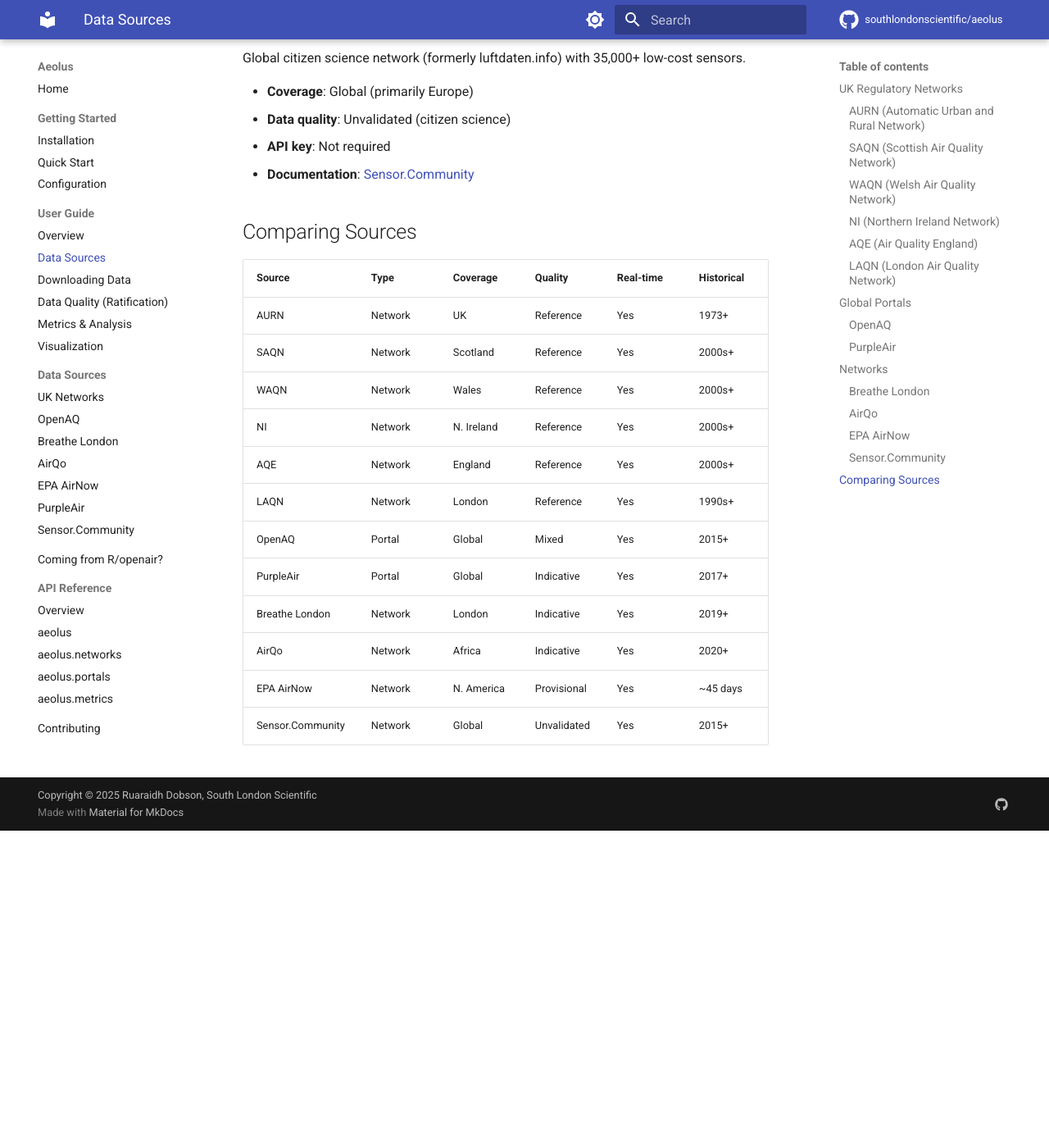
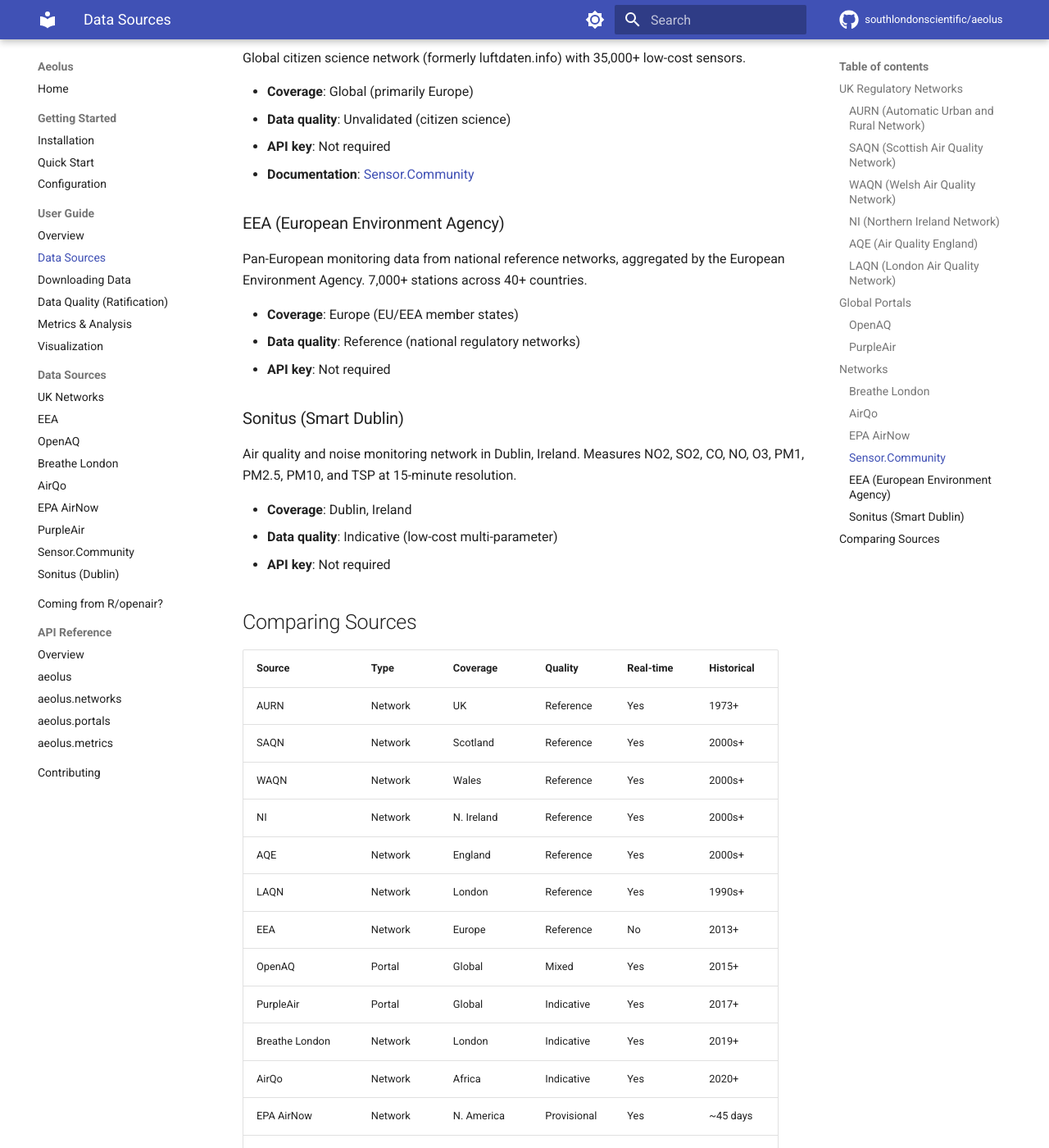
Before and after one commit to southlondonscientific/aeolus, an MkDocs documentation site: the page built from docs/guide/sources.md, in a window 1280 px wide and 1400 px high, scrolled down 3483 px. Shown: the whole window at 82% size. Built offline with MkDocs 1.6.1 and Material for MkDocs 9.7.7, drawn with Linux system fonts in a browser that asks for light colours; comment, search, counter and statistics services are not loaded; before the commit the page ends 4496 px from its top, so only the background shows below that; some of the changed text lies outside the part shown.

Commit message:
docs: refresh README and docs to reflect current v0.4.3 state
- Add EEA and Sonitus to source tables in README, CLAUDE.md, docs/index.md,
  and docs/guide/sources.md — both shipped in v0.4.2 but hadn't been surfaced
  in the user-facing docs.
- Fix "7 user story notebooks" → "8" in CLAUDE.md and CHANGELOG.md v0.4.0
  entry (the list underneath already enumerated 8).
- Correct "13 monitoring networks" to "12" in README (SAQD is an alias for
  SAQN, not a separately-documented network).
- Document optional extras ([openaq], [purpleair], [stats], [progress], [all])
  in docs/getting-started/installation.md and extend the CLAUDE.md table.
- Add docs/sources/eea.md and docs/sources/sonitus.md stub pages and wire
  them into mkdocs nav.

Co-Authored-By: Claude Opus 4.7 (1M context) <noreply@anthropic.com>

```diff
--- a/docs/guide/sources.md
+++ b/docs/guide/sources.md
@@ -130,6 +130,22 @@ Global citizen science network (formerly luftdaten.info) with 35,000+ low-cost s
 - **API key**: Not required
 - **Documentation**: [Sensor.Community](../sources/sensor-community.md)
 
+### EEA (European Environment Agency)
+
+Pan-European monitoring data from national reference networks, aggregated by the European Environment Agency. 7,000+ stations across 40+ countries.
+
+- **Coverage**: Europe (EU/EEA member states)
+- **Data quality**: Reference (national regulatory networks)
+- **API key**: Not required
+
+### Sonitus (Smart Dublin)
+
+Air quality and noise monitoring network in Dublin, Ireland. Measures NO2, SO2, CO, NO, O3, PM1, PM2.5, PM10, and TSP at 15-minute resolution.
+
+- **Coverage**: Dublin, Ireland
+- **Data quality**: Indicative (low-cost multi-parameter)
+- **API key**: Not required
+
 ## Comparing Sources
 
 | Source | Type | Coverage | Quality | Real-time | Historical |
@@ -140,9 +156,11 @@ Global citizen science network (formerly luftdaten.info) with 35,000+ low-cost s
 | NI | Network | N. Ireland | Reference | Yes | 2000s+ |
 | AQE | Network | England | Reference | Yes | 2000s+ |
 | LAQN | Network | London | Reference | Yes | 1990s+ |
+| EEA | Network | Europe | Reference | No | 2013+ |
 | OpenAQ | Portal | Global | Mixed | Yes | 2015+ |
 | PurpleAir | Portal | Global | Indicative | Yes | 2017+ |
 | Breathe London | Network | London | Indicative | Yes | 2019+ |
 | AirQo | Network | Africa | Indicative | Yes | 2020+ |
 | EPA AirNow | Network | N. America | Provisional | Yes | ~45 days |
 | Sensor.Community | Network | Global | Unvalidated | Yes | 2015+ |
+| Sonitus | Network | Dublin, Ireland | Indicative | Yes | 2020+ |
--- a/mkdocs.yml
+++ b/mkdocs.yml
@@ -82,12 +82,14 @@ nav:
       - Visualization: guide/visualization.md
   - Data Sources:
       - UK Networks: sources/uk-networks.md
+      - EEA: sources/eea.md
       - OpenAQ: sources/openaq.md
       - Breathe London: sources/breathe-london.md
       - AirQo: sources/airqo.md
       - EPA AirNow: sources/airnow.md
       - PurpleAir: sources/purpleair.md
       - Sensor.Community: sources/sensor-community.md
+      - Sonitus (Dublin): sources/sonitus.md
   - Coming from R/openair?: dev/openair_comparison.md
   - API Reference:
       - Overview: api/index.md
```
Also changed, not shown: CHANGELOG.md (+1 -1 lines), CLAUDE.md (+4 -2 lines), README.md (+3 -1 lines), docs/getting-started/installation.md (+14 -0 lines), docs/index.md (+4 -0 lines), docs/sources/eea.md (added, +76 -0 lines), docs/sources/sonitus.md (added, +59 -0 lines).
